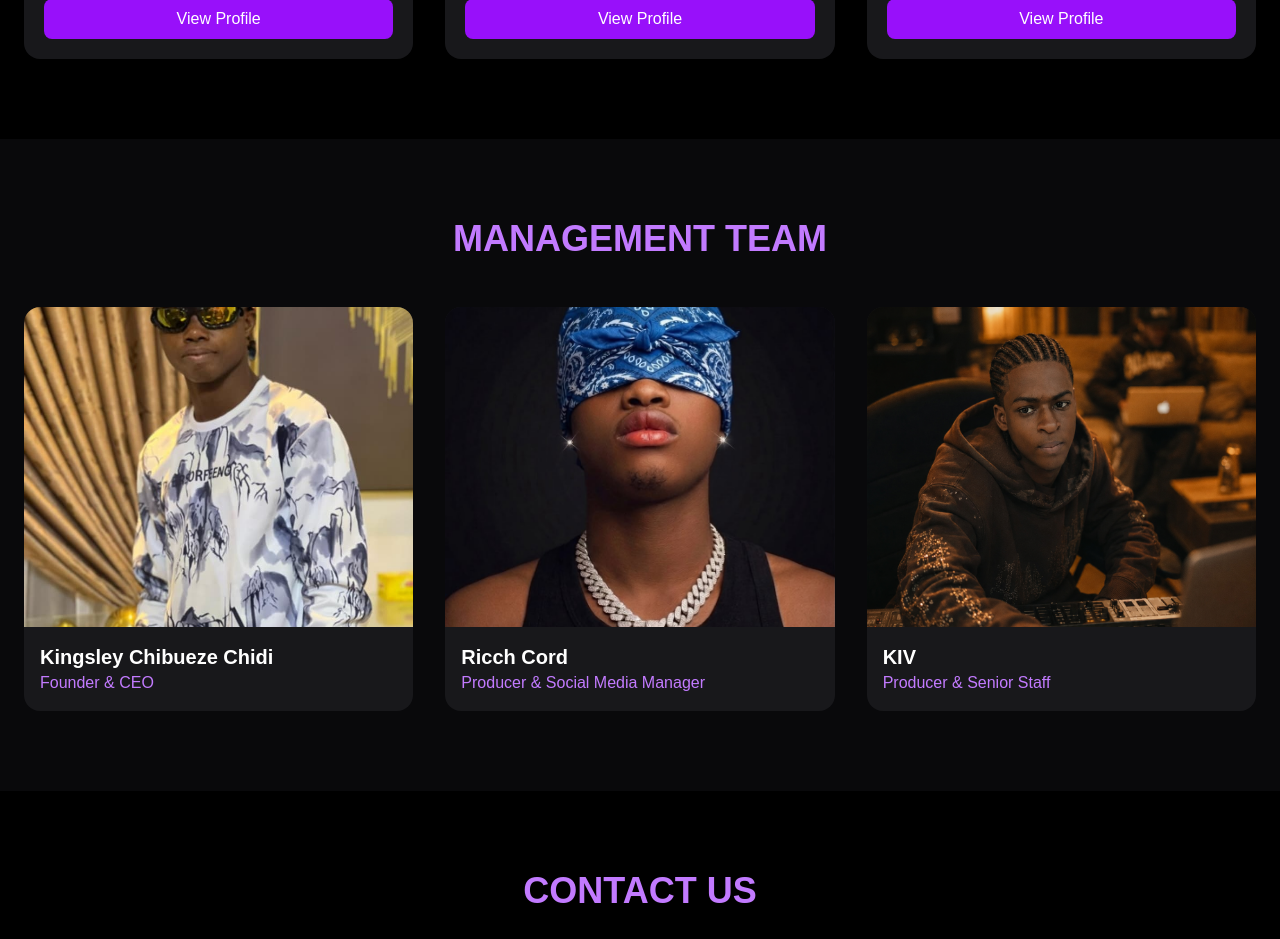
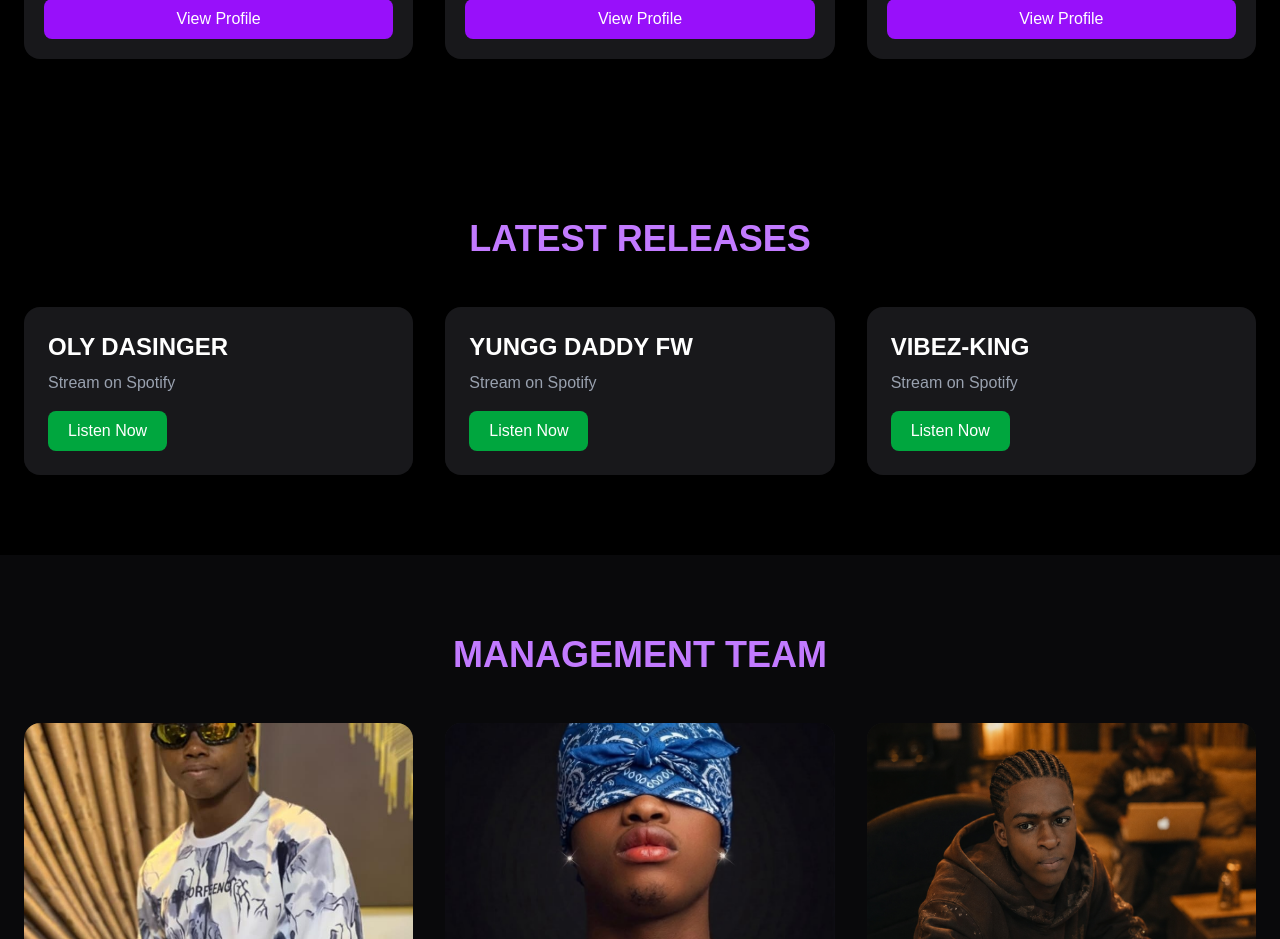
Before and after one commit to darkartspyce/darkartspyce-website, a Next.js app: page / in a window 1280 px wide. Shown: the part 2840-3779 px from the top of the page. Built offline with nearby package versions, Linux system fonts and the light colour scheme.

Commit message:
Added latest releases section

```diff
--- a/app/page.tsx
+++ b/app/page.tsx
@@ -186,6 +186,61 @@ Established 2025.`}
         </div>
       </section>
 
+<section className="px-6 py-20">
+  <h2 className="text-4xl font-bold text-center text-purple-400 mb-12">
+    LATEST RELEASES
+  </h2>
+
+  <div className="grid md:grid-cols-3 gap-8">
+
+    <div className="bg-zinc-900 p-6 rounded-2xl">
+      <h3 className="text-2xl font-bold">OLY DASINGER</h3>
+      <p className="text-gray-400 mt-2">
+        Stream on Spotify
+      </p>
+
+      <a
+        href="https://open.spotify.com/artist/01nfSPUa8tJ2dTf5279gpI"
+        target="_blank"
+        className="inline-block mt-4 bg-green-600 px-5 py-2 rounded-lg"
+      >
+        Listen Now
+      </a>
+    </div>
+
+    <div className="bg-zinc-900 p-6 rounded-2xl">
+      <h3 className="text-2xl font-bold">YUNGG DADDY FW</h3>
+      <p className="text-gray-400 mt-2">
+        Stream on Spotify
+      </p>
+
+      <a
+        href="https://open.spotify.com/artist/7aqB0ppUqR0ZntXRHjh8aL"
+        target="_blank"
+        className="inline-block mt-4 bg-green-600 px-5 py-2 rounded-lg"
+      >
+        Listen Now
+      </a>
+    </div>
+
+    <div className="bg-zinc-900 p-6 rounded-2xl">
+      <h3 className="text-2xl font-bold">VIBEZ-KING</h3>
+      <p className="text-gray-400 mt-2">
+        Stream on Spotify
+      </p>
+
+      <a
+        href="https://open.spotify.com/artist/6em1RilfYYF7v8UHZLmyEQ"
+        target="_blank"
+        className="inline-block mt-4 bg-green-600 px-5 py-2 rounded-lg"
+      >
+        Listen Now
+      </a>
+    </div>
+
+  </div>
+</section>
+
       <section className="px-6 py-20 bg-zinc-950">
         <h2 className="text-4xl font-bold text-center text-purple-400 mb-12">
           MANAGEMENT TEAM
```
